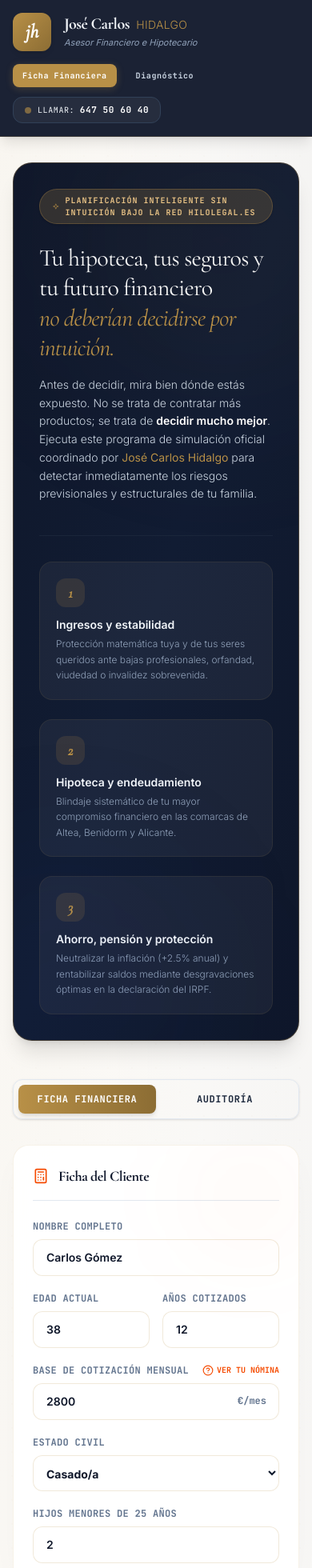
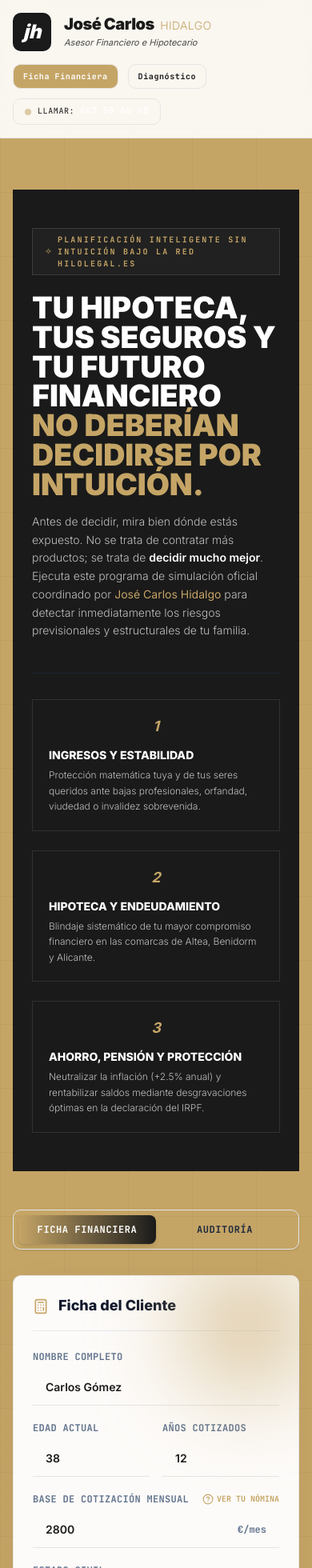
Before and after one commit to Jokhid/Auditoriapro, a React (Vite) app: page / in a window 390 px wide. Shown: the top 1960 px of the page at 80% size. Built offline with nearby package versions, Linux system fonts and the light colour scheme.

Commit message:
Restyle audit UI to match showcase format

```diff
--- a/src/index.css
+++ b/src/index.css
@@ -1,133 +1,346 @@
-@import url('https://fonts.googleapis.com/css2?family=Inter:wght@300;400;500;600;700&family=Outfit:wght@300;400;500;600;700;800;900&family=Cormorant+Garamond:ital,wght@0,300;0,400;0,600;0,700;1,400&family=JetBrains+Mono:wght@400;500;600;700&display=swap');
-@import "tailwindcss";
+@import url('https://fonts.googleapis.com/css2?family=Inter:wght@300;400;500;600;700;800;900&family=JetBrains+Mono:wght@400;500;600;700&display=swap');
+@import "tailwindcss" source(none);
+@source "../src";
 
 @theme {
   --font-sans: "Inter", ui-sans-serif, system-ui, sans-serif;
-  --font-display: "Outfit", sans-serif;
-  --font-serif: "Cormorant Garamond", serif;
+  --font-display: "Inter", ui-sans-serif, system-ui, sans-serif;
+  --font-serif: "Inter", ui-sans-serif, system-ui, sans-serif;
   --font-mono: "JetBrains Mono", ui-monospace, SFMono-Regular, monospace;
 }
 
-/* Base custom resets & premium layout variables based on josecarlos.hilolegal.es */
-body {
-  background-color: #fcfbf9;
-  color: #0f172a;
+:root {
+  --brand-black: #1A1A1A;
+  --brand-gold: #C5A566;
+  --brand-paper: #FFFFFF;
+  --brand-soft: #F5F5F5;
+  --brand-line: #E5E5E5;
+  --brand-muted: #4A4A4A;
 }
 
-/* Custom elite radial mesh background - Gold/Navy Hilton aesthetic */
-.bg-cyber-dark {
-  background-color: #fcfbf9;
-  background-image:
-    radial-gradient(at 0% 0%, rgba(184, 144, 71, 0.05) 0px, transparent 50%),
-    radial-gradient(at 100% 0%, rgba(15, 23, 42, 0.03) 0px, transparent 50%),
-    radial-gradient(at 50% 100%, rgba(184, 144, 71, 0.04) 0px, transparent 50%),
-    radial-gradient(rgba(184, 144, 71, 0.02) 1px, transparent 0);
-  background-size: 100% 100%, 100% 100%, 100% 100%, 30px 30px;
+html,
+body {
+  background: var(--brand-paper);
 }
 
-/* High-tech elite gold glows */
-.neon-glow-gold {
-  box-shadow: 0 10px 40px rgba(184, 144, 71, 0.08);
+body {
+  color: var(--brand-black);
+  font-family: "Inter", ui-sans-serif, system-ui, sans-serif;
+  -webkit-font-smoothing: antialiased;
+  text-rendering: geometricPrecision;
 }
 
-.neon-glow-gold-sm {
-  box-shadow: 0 4px 15px rgba(184, 144, 71, 0.04);
+.bg-cyber-dark {
+  background-color: var(--brand-paper);
+  background-image:
+    linear-gradient(90deg, rgba(26, 26, 26, 0.035) 1px, transparent 1px),
+    linear-gradient(180deg, rgba(26, 26, 26, 0.035) 1px, transparent 1px);
+  background-size: 80px 80px;
 }
 
-/* Premium micro-glass card panel - luxurious off-white */
 .glass-panel {
-  background: rgba(255, 255, 255, 0.92);
-  backdrop-filter: blur(20px);
-  -webkit-backdrop-filter: blur(20px);
-  border: 1px solid rgba(184, 144, 71, 0.12);
-  box-shadow:
-    0 1px 3px 0 rgba(0, 0, 0, 0.01),
-    0 12px 45px -12px rgba(15, 23, 42, 0.04),
-    inset 0 1px 0 rgba(255, 255, 255, 0.9);
-  transition: all 0.4s cubic-bezier(0.16, 1, 0.3, 1);
-  border-radius: 1.25rem;
+  background: rgba(255, 255, 255, 0.96);
+  border: 1px solid var(--brand-line);
+  border-radius: 0.625rem;
+  box-shadow: 0 18px 60px rgba(26, 26, 26, 0.045);
+  transition: border-color 0.45s cubic-bezier(0.16, 1, 0.3, 1),
+    box-shadow 0.45s cubic-bezier(0.16, 1, 0.3, 1),
+    transform 0.45s cubic-bezier(0.16, 1, 0.3, 1);
 }
 
 .glass-panel:hover {
-  border-color: rgba(184, 144, 71, 0.35);
-  background: #ffffff;
-  box-shadow:
-    0 24px 60px -15px rgba(184, 144, 71, 0.08),
-    inset 0 1px 0 rgba(255, 255, 255, 1);
-  transform: translateY(-2px);
+  border-color: var(--brand-gold);
+  box-shadow: 0 24px 70px rgba(26, 26, 26, 0.075);
+  transform: translateY(-1px);
 }
 
-/* Glowing active gold border animations */
 .glow-border-active {
   position: relative;
+  border-color: var(--brand-gold) !important;
 }
 
 .glow-border-active::after {
-  content: '';
+  content: "";
   position: absolute;
-  inset: 0;
-  border-radius: 1.25rem;
-  padding: 1px;
-  background: linear-gradient(135deg, rgba(184,144,71,0.5), rgba(15,23,42,0.05), rgba(184,144,71,0.5));
-  -webkit-mask: linear-gradient(#fff 0 0) content-box, linear-gradient(#fff 0 0);
-  -webkit-mask-composite: xor;
-  mask-composite: exclude;
+  inset: -1px;
+  border: 1px solid rgba(197, 165, 102, 0.35);
+  border-radius: inherit;
   pointer-events: none;
 }
 
-/* Custom interactive inputs - Gold / Slate styling */
 .cyber-input {
-  background: #ffffff;
-  border: 1px solid rgba(184, 144, 71, 0.2);
-  color: #0f172a;
-  transition: all 0.3s cubic-bezier(0.16, 1, 0.3, 1);
-  border-radius: 0.75rem;
+  background: transparent;
+  border: 0;
+  border-bottom: 1px solid var(--brand-line);
+  border-radius: 0;
+  color: var(--brand-black);
+  transition: border-color 0.35s cubic-bezier(0.16, 1, 0.3, 1),
+    background-color 0.35s cubic-bezier(0.16, 1, 0.3, 1);
 }
 
 .cyber-input:focus {
-  border-color: #b89047;
-  box-shadow: 0 0 15px rgba(184, 144, 71, 0.15);
-  background: #ffffff;
+  background: rgba(245, 245, 245, 0.65);
+  border-color: var(--brand-gold);
+  box-shadow: none;
   outline: none;
 }
 
-/* Checkbox and toggle states */
 .custom-checkbox:checked {
-  background-color: #b89047;
-  border-color: #b89047;
+  background-color: var(--brand-gold);
+  border-color: var(--brand-gold);
 }
 
-/* Custom premium scrollbars */
+.rounded-3xl,
+.rounded-2xl,
+.rounded-xl {
+  border-radius: 0.625rem !important;
+}
+
+[class*="text-orange-"],
+[class*="text-amber-"],
+[class*="text-[#b89047]"],
+[class*="text-[#d4af37]"],
+[class*="text-[#e9c488]"] {
+  color: var(--brand-gold) !important;
+}
+
+[class*="bg-orange-"],
+[class*="bg-amber-"],
+[class*="bg-[#b89047]"],
+[class*="bg-[#8c6d34]"] {
+  background-color: var(--brand-gold) !important;
+}
+
+[class*="border-orange-"],
+[class*="border-amber-"],
+[class*="border-[#b89047]"] {
+  border-color: var(--brand-gold) !important;
+}
+
+[class*="from-orange-"],
+[class*="from-[#b89047]"] {
+  --tw-gradient-from: var(--brand-gold) var(--tw-gradient-from-position) !important;
+  --tw-gradient-to: rgb(197 165 102 / 0) var(--tw-gradient-to-position) !important;
+  --tw-gradient-stops: var(--tw-gradient-from), var(--tw-gradient-to) !important;
+}
+
+[class*="via-[#8c6d34]"],
+[class*="to-[#8c6d34]"],
+[class*="to-amber-"] {
+  --tw-gradient-to: var(--brand-black) var(--tw-gradient-to-position) !important;
+}
+
+button,
+a {
+  outline-color: var(--brand-gold);
+}
+
+button[class*="bg-gradient"],
+a[class*="bg-gradient"] {
+  background-image: linear-gradient(90deg, var(--brand-gold), var(--brand-black)) !important;
+}
+
+button[class*="hover"],
+a[class*="hover"] {
+  transition-timing-function: cubic-bezier(0.16, 1, 0.3, 1);
+}
+
 ::-webkit-scrollbar {
-  width: 6px;
-  height: 6px;
+  width: 8px;
+  height: 8px;
 }
 
 ::-webkit-scrollbar-track {
-  background: #fbfbf9;
+  background: #ffffff;
 }
 
 ::-webkit-scrollbar-thumb {
-  background: rgba(184, 144, 71, 0.15);
-  border-radius: 10px;
+  background: #d9d9d9;
+  border-radius: 999px;
 }
 
 ::-webkit-scrollbar-thumb:hover {
-  background: #b89047;
+  background: var(--brand-gold);
 }
 
-/* Custom pulse animations */
 @keyframes cyber-pulse {
   0%, 100% {
     transform: scale(1);
-    opacity: 0.6;
+    opacity: 0.55;
   }
   50% {
-    transform: scale(1.12);
+    transform: scale(1.08);
     opacity: 1;
   }
 }
 
 .pulse-glow {
-  animation: cyber-pulse 2s infinite ease-in-out;
+  animation: cyber-pulse 2.4s infinite ease-in-out;
 }
+
+header.sticky {
+  background: rgba(255, 255, 255, 0.9) !important;
+  border-bottom: 1px solid var(--brand-line) !important;
+  box-shadow: none !important;
+  color: var(--brand-black) !important;
+}
+
+header [class*="text-slate-100"],
+header [class*="text-slate-300"],
+header [class*="text-slate-350"] {
+  color: var(--brand-black) !important;
+}
+
+header [class*="text-slate-400"],
+header [class*="text-slate-600"] {
+  color: var(--brand-muted) !important;
+}
+
+header a[href*="josecarlos.hilolegal.es"]:first-child {
+  background: var(--brand-black) !important;
+  background-image: none !important;
+  border-radius: 0.625rem !important;
+  box-shadow: none !important;
+}
+
+header a[href*="josecarlos.hilolegal.es"]:first-child:hover {
+  background: var(--brand-gold) !important;
+  transform: translateY(-1px) !important;
+}
+
+header button,
+header a[href^="tel:"] {
+  border: 1px solid var(--brand-line) !important;
+  border-radius: 0.625rem !important;
+  box-shadow: none !important;
+}
+
+header button:hover,
+header a[href^="tel:"]:hover {
+  background: var(--brand-black) !important;
+  border-color: var(--brand-black) !important;
+  color: #ffffff !important;
+}
+
+main {
+  max-width: 1200px !important;
+}
+
+main > section:first-of-type {
+  background: var(--brand-black) !important;
+  background-image: none !important;
+  border: 0 !important;
+  border-radius: 0 !important;
+  box-shadow: none !important;
+  color: #ffffff !important;
+  margin-top: 2rem;
+  padding: clamp(3rem, 7vw, 5.5rem) clamp(1.5rem, 4vw, 3rem) !important;
+}
+
+main > section:first-of-type > div.absolute {
+  display: none !important;
+}
+
+main > section:first-of-type h1 {
+  color: #ffffff !important;
+  font-family: "Inter", ui-sans-serif, system-ui, sans-serif !important;
+  font-size: clamp(2.35rem, 6vw, 4.75rem) !important;
+  font-style: normal !important;
+  font-weight: 900 !important;
+  letter-spacing: 0 !important;
+  line-height: 0.98 !important;
+  text-transform: uppercase !important;
+}
+
+main > section:first-of-type h1 span {
+  color: var(--brand-gold) !important;
+  font-family: "Inter", ui-sans-serif, system-ui, sans-serif !important;
+  font-style: normal !important;
+  font-weight: 900 !important;
+}
+
+main > section:first-of-type p {
+  color: rgb(255 255 255 / 0.72) !important;
+}
+
+main > section:first-of-type [class*="inline-flex"] {
+  background: rgb(255 255 255 / 0.03) !important;
+  border-color: rgb(255 255 255 / 0.12) !important;
+  border-radius: 0 !important;
+  color: var(--brand-gold) !important;
+  letter-spacing: 0.22em !important;
+}
+
+main > section:first-of-type .grid > div {
+  background: var(--brand-black) !important;
+  border-color: rgb(255 255 255 / 0.1) !important;
+  border-radius: 0 !important;
+}
+
+main > section:first-of-type .grid > div:hover {
+  background: rgb(255 255 255 / 0.045) !important;
+}
+
+main > section:first-of-type .grid span {
+  background: transparent !important;
+  color: var(--brand-gold) !important;
+  height: auto !important;
+  width: auto !important;
+}
+
+main > section:first-of-type .grid h3 {
+  color: #ffffff !important;
+  font-weight: 800 !important;
+  text-transform: uppercase;
+}
+
+.glass-panel h2,
+.glass-panel h3,
+.glass-panel h4 {
+  font-family: "Inter", ui-sans-serif, system-ui, sans-serif !important;
+  font-weight: 800 !important;
+  letter-spacing: 0 !important;
+}
+
+.glass-panel [class*="bg-slate-50"],
+.glass-panel [class*="bg-slate-100"] {
+  background-color: #fafafa !important;
+}
+
+footer {
+  background: var(--brand-black) !important;
+  border-top: 0 !important;
+  color: #ffffff !important;
+  padding-top: 5rem !important;
+  padding-bottom: 5rem !important;
+}
+
+footer .max-w-7xl {
+  max-width: 1200px !important;
+}
+
+footer [class*="font-serif"] {
+  font-family: "Inter", ui-sans-serif, system-ui, sans-serif !important;
+  font-style: normal !important;
+  font-weight: 900 !important;
+  text-transform: uppercase;
+}
+
+footer p,
+footer li,
+footer span {
+  color: rgb(255 255 255 / 0.58);
+}
+
+footer a {
+  color: var(--brand-gold) !important;
+  text-underline-offset: 4px;
+}
+
+footer a:hover {
+  color: #ffffff !important;
+}
+
+footer [class*="border-slate-800"] {
+  border-color: rgb(255 255 255 / 0.1) !important;
+}
```
